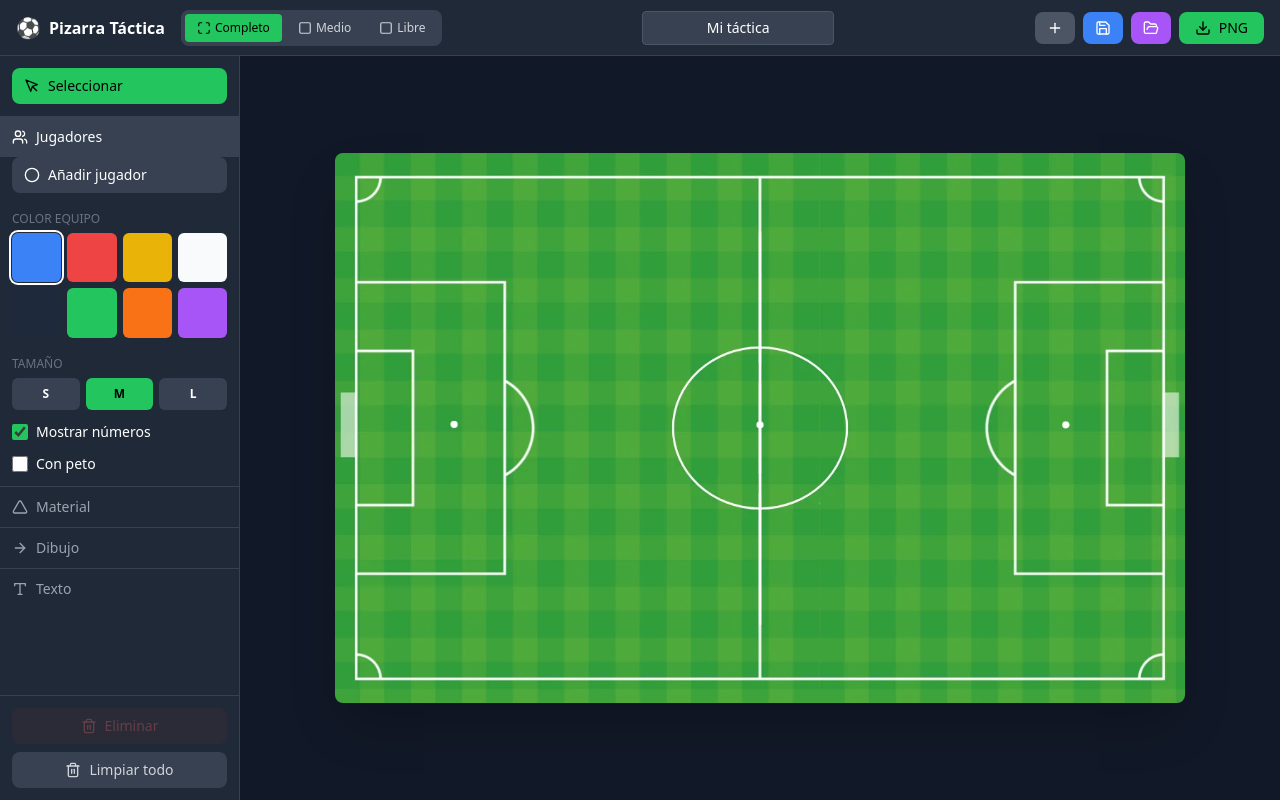
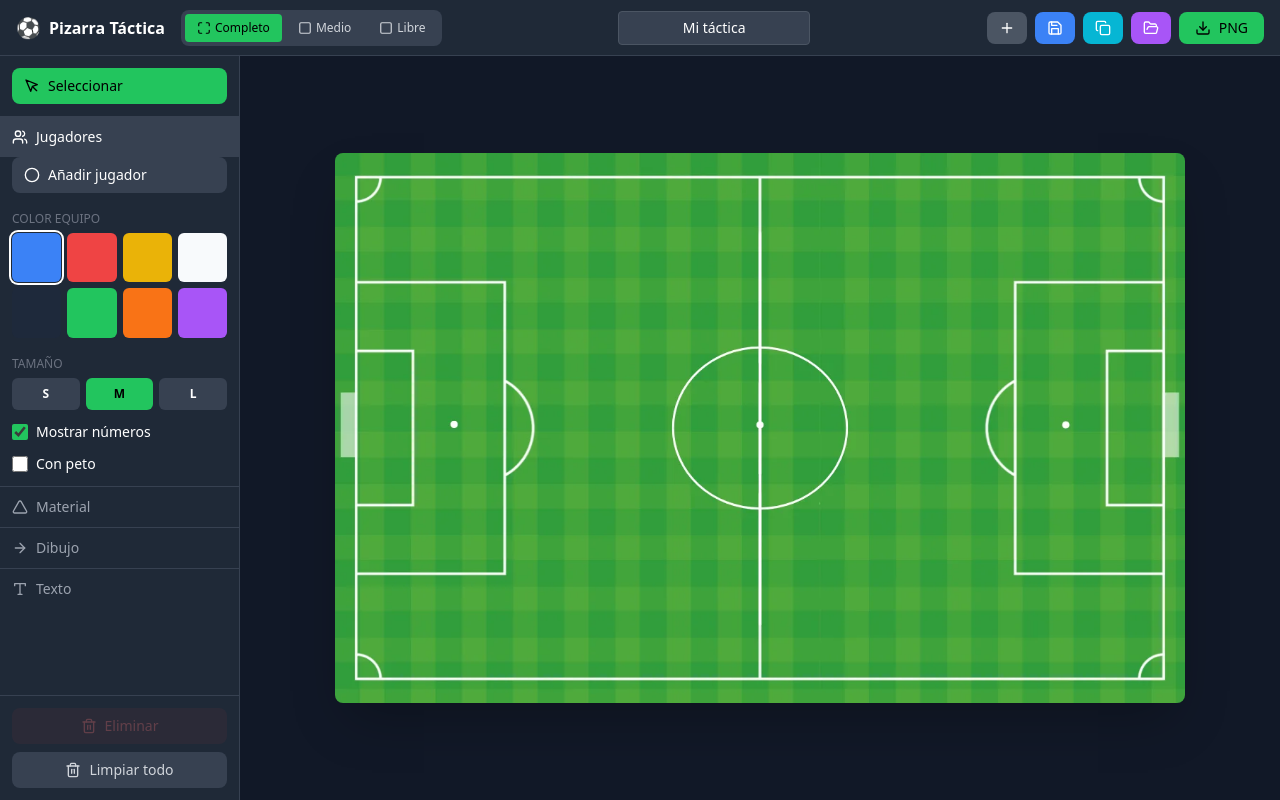
Before and after one commit to miguelangelminambres/pizarra-tactica, a React (Vite) app: page / in a window 1280 px wide. Built offline with nearby package versions, Linux system fonts and the light colour scheme.

Commit message:
Update App.jsx

```diff
--- a/src/App.jsx
+++ b/src/App.jsx
@@ -3,7 +3,7 @@ import {
   Users, Circle, Triangle, Minus, Square, Type, MousePointer, Trash2,
   ArrowRight, MoveRight, Download, Maximize,
   Ruler, Goal, Disc, RectangleHorizontal, CircleDot,
-  Save, FolderOpen, Plus, X, Loader2, RotateCw
+  Save, FolderOpen, Plus, X, Loader2, RotateCw, Copy
 } from 'lucide-react';
 
 // Clave para localStorage
@@ -981,6 +981,14 @@ export default function TacticalBoard() {
             title="Guardar"
           >
             {isSaving ? <Loader2 size={16} className="animate-spin" /> : <Save size={16} />}
+          </button>
+          <button
+            onClick={() => saveBoard(true)}
+            disabled={isSaving}
+            className="flex items-center gap-1 bg-cyan-500 hover:bg-cyan-600 text-white px-3 py-1.5 rounded-lg text-sm font-medium transition-colors disabled:opacity-50"
+            title="Guardar como copia"
+          >
+            <Copy size={16} />
           </button>
           <button
             onClick={() => { loadBoardsList(); setShowLoadModal(true); }}
```
